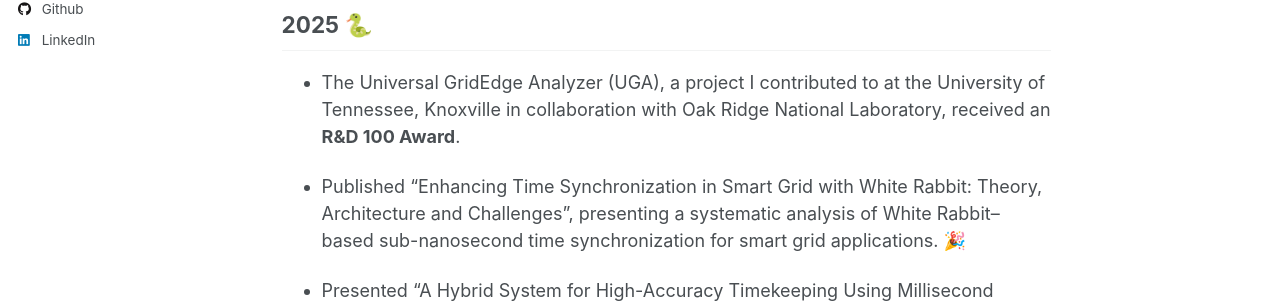
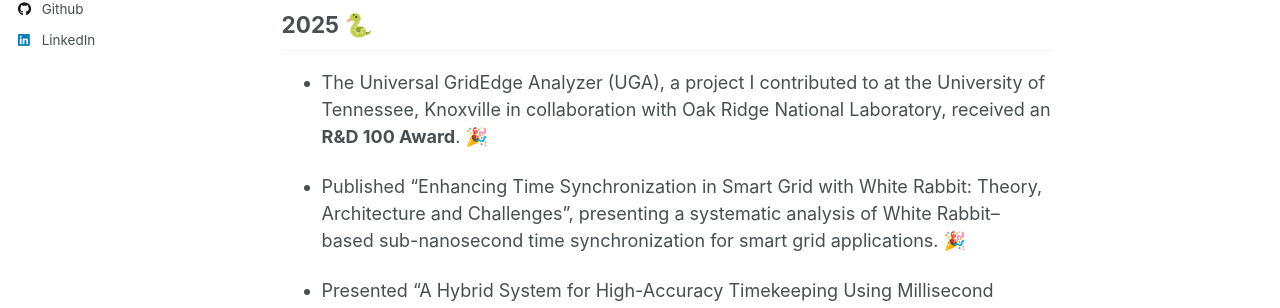
Before and after one commit to ClayUTK/intro, a Jekyll site: the page built from _pages/about.md, in a window 1280 px wide and 900 px high. Shown: the part 428-736 px from the top of the window. Built offline with Jekyll 4.4.1, drawn with Linux system fonts in a browser that asks for light colours.

```diff
--- a/_pages/about.md
+++ b/_pages/about.md
@@ -13,7 +13,7 @@ Hello, I am Jiahui (Clay) Yang, a PhD researcher in Electrical Engineering at th
 
 ## 2025 🐍
 
-- The Universal GridEdge Analyzer (UGA), a project I contributed to at the University of Tennessee, Knoxville in collaboration with Oak Ridge National Laboratory, received an **R&D 100 Award**.
+- The Universal GridEdge Analyzer (UGA), a project I contributed to at the University of Tennessee, Knoxville in collaboration with Oak Ridge National Laboratory, received an **R&D 100 Award**. 🎉
 
 - Published “Enhancing Time Synchronization in Smart Grid with White Rabbit: Theory, Architecture and Challenges”, presenting a systematic analysis of White Rabbit–based sub-nanosecond time synchronization for smart grid applications. 🎉
 
```
